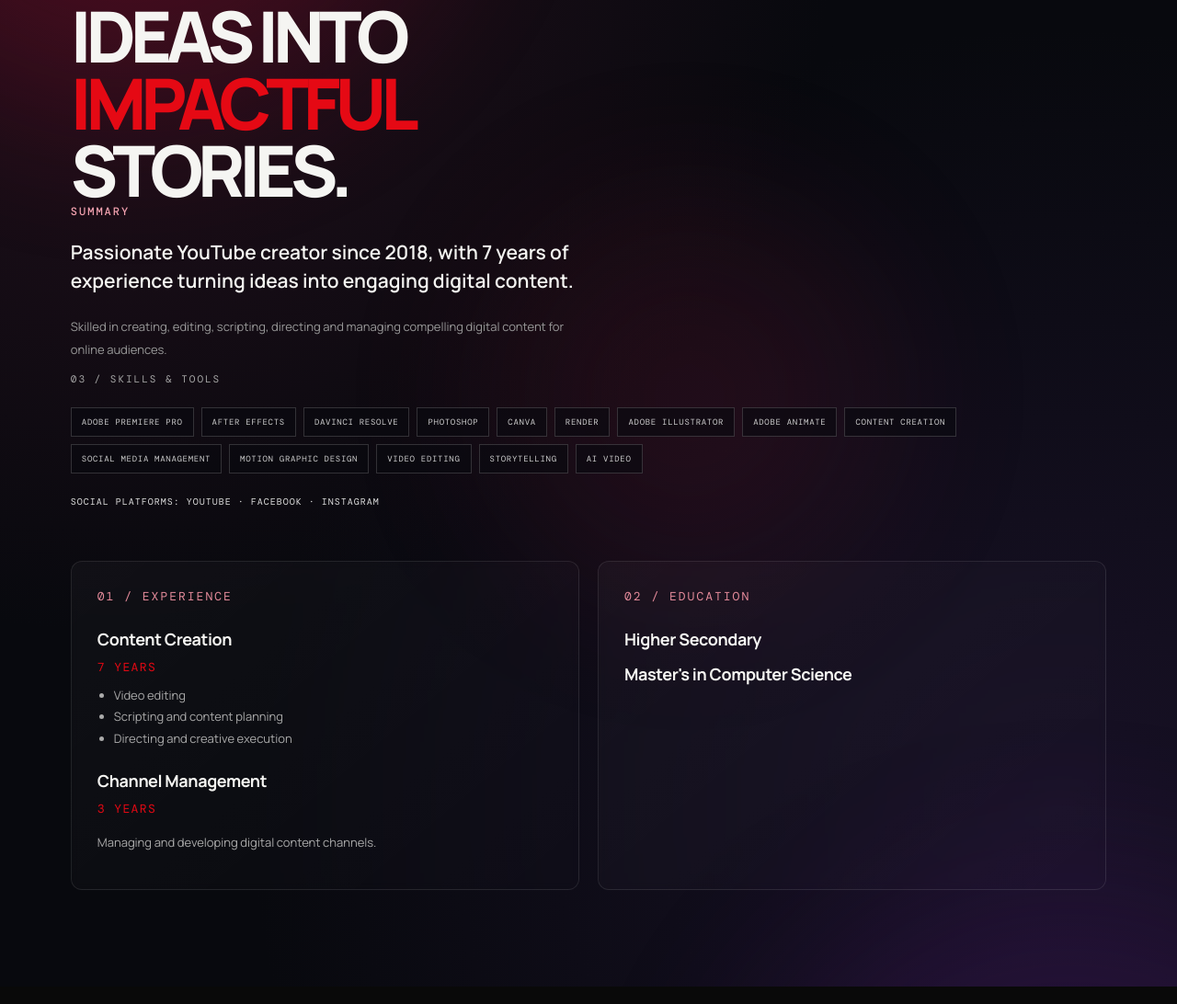
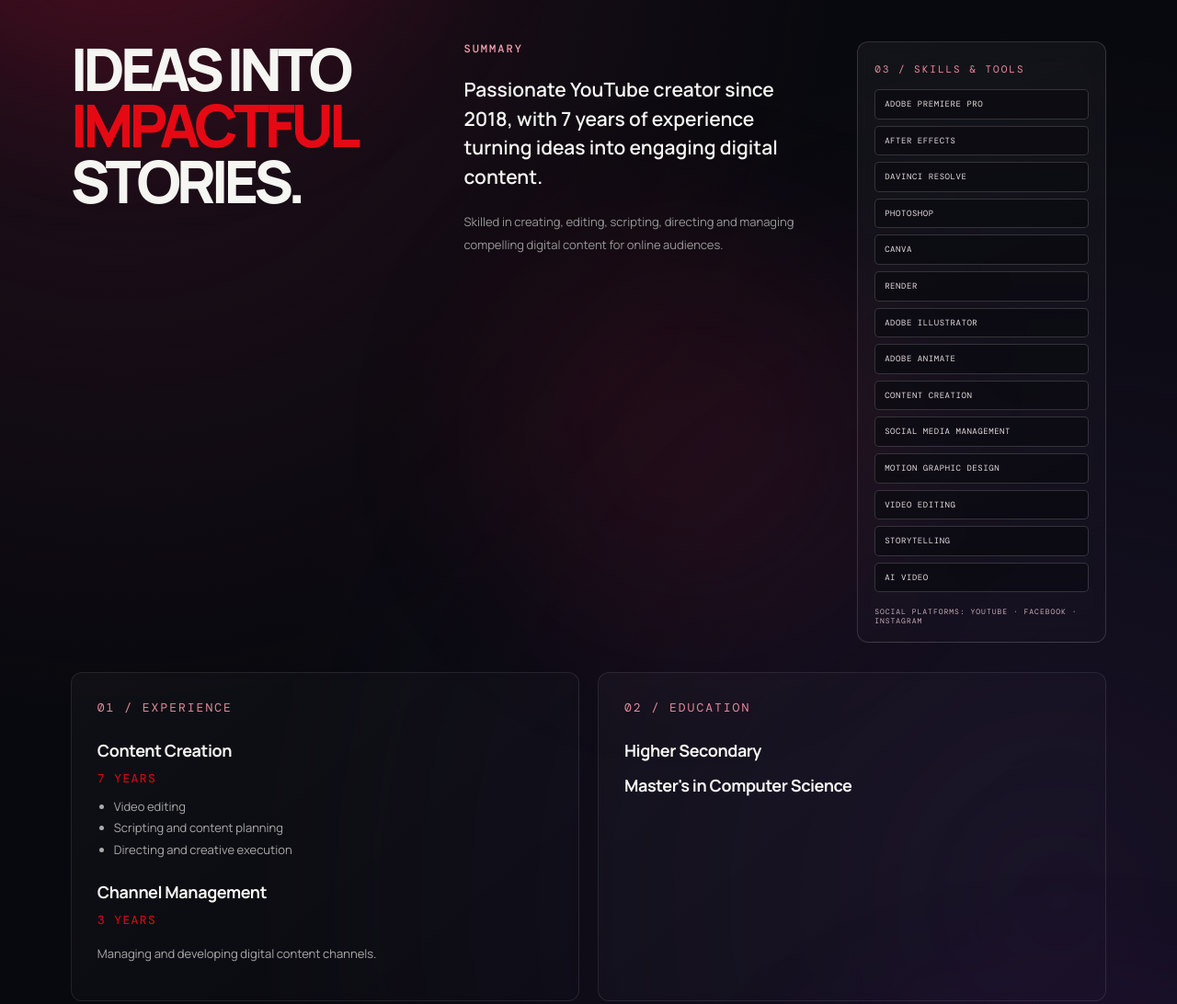
Before and after one commit to DesignystRana/DesignYst, a plain HTML site: page index.html in a window 1280 px wide. Shown: the part 1032-2124 px from the top of the page at 92% size. Drawn offline with nearby package versions, Linux system fonts and the light colour scheme; animation ran at ten frames a second.

Commit message:
Style vertical skills sidebar in About section

```diff
--- a/styles.css
+++ b/styles.css
@@ -167,3 +167,16 @@ body.editor-active [data-editor-target="true"]:focus{outline:2px solid #e50914;b
 /* Ensure the About section is always visible, independent of scroll animations */
 .about-animated{display:block!important;visibility:visible!important;opacity:1!important;transform:none!important}
 .about-animated.visible{opacity:1!important;transform:none!important}
+
+/* Three-column About layout: summary with a vertical skills rail on its right */
+.about-profile-grid{display:grid;grid-template-columns:minmax(0,1fr) minmax(0,1fr) minmax(220px,.72fr);gap:clamp(24px,4vw,58px);align-items:start;padding-top:42px}
+.about-profile-grid .about-statement{font-size:clamp(38px,5vw,70px)}
+.about-profile-grid .about-copy{max-width:none}
+.skills-vertical{position:relative;padding:22px 18px 18px;border:1px solid #ffffff25;border-radius:12px;background:linear-gradient(155deg,#ffffff0c,#ffffff03);backdrop-filter:blur(8px)}
+.skills-vertical>.eyebrow{margin:0 0 15px;color:#ef899b}
+.skills-stack{display:flex;flex-direction:column;align-items:stretch;gap:7px;margin:0}
+.skills-stack span{display:block;padding:9px 10px;border:1px solid #ffffff20;border-radius:5px;background:#09090dbb;font:9px 'DM Mono';letter-spacing:.55px;color:#e5dce0;line-height:1.4}
+.skills-vertical .resume-platforms{font-size:8px!important;line-height:1.8;margin:16px 0 0;color:#c7aeb6!important}
+.about-animated .resume-details{grid-template-columns:1fr 1fr;margin-top:32px}
+@media(max-width:1050px){.about-profile-grid{grid-template-columns:minmax(0,1fr) minmax(0,1fr);}.skills-vertical{grid-column:2;grid-row:1 / span 2}.about-profile-grid .about-statement{grid-column:1}.about-profile-grid .about-copy{grid-column:1}}
+@media(max-width:700px){.about-profile-grid{grid-template-columns:1fr;gap:28px;padding-top:28px}.about-profile-grid .about-statement,.about-profile-grid .about-copy,.skills-vertical{grid-column:1;grid-row:auto}.skills-vertical{max-width:none}.about-animated .resume-details{grid-template-columns:1fr}}
```
